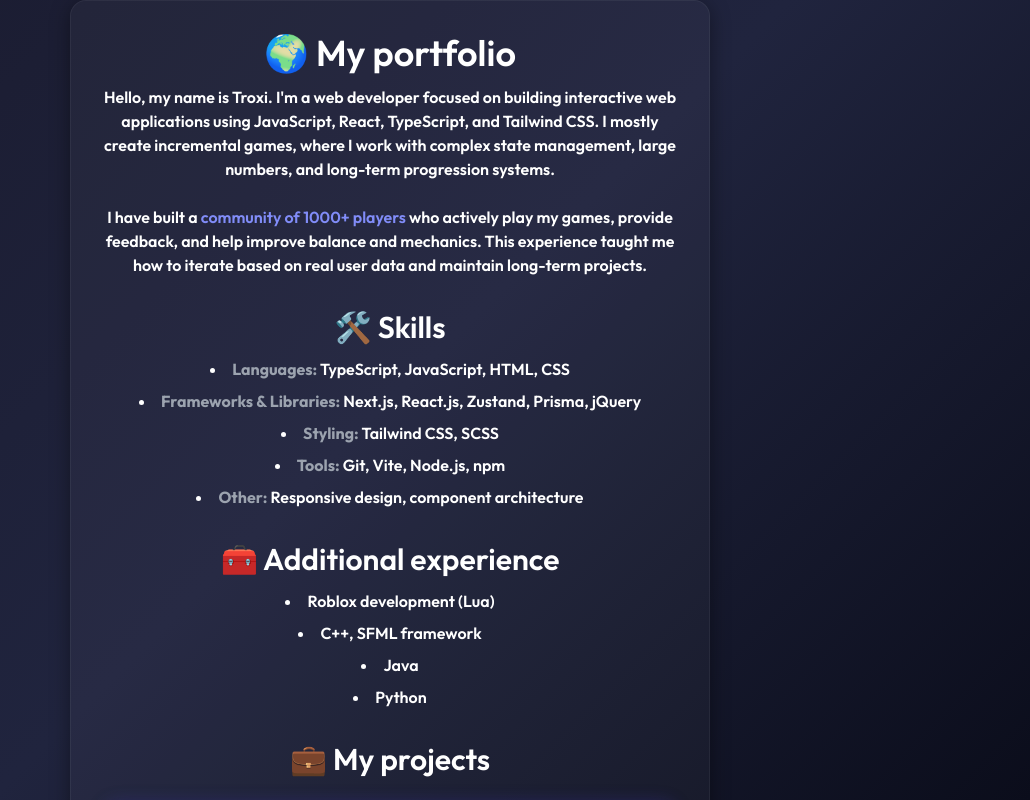
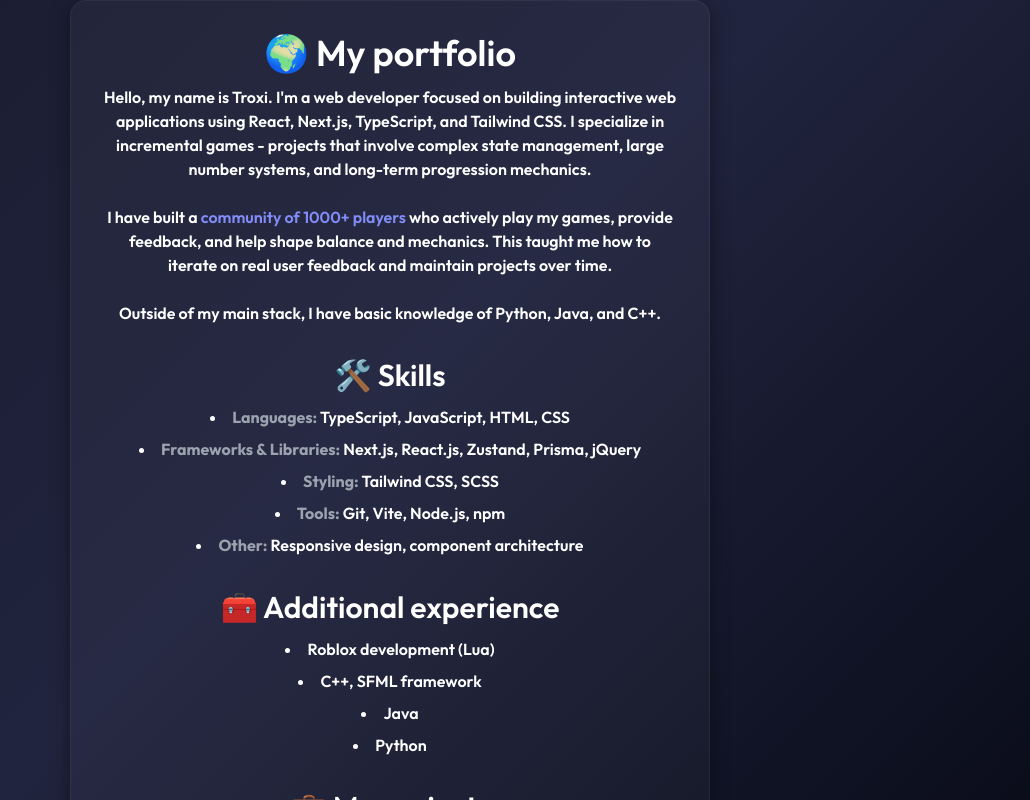
Before and after one commit to Troxi54/troxi54.github.io, a React (Vite) app: page / in a window 1280 px wide. Shown: the top 800 px of the page, without its empty margins (250-1280 px from the left). Built offline with nearby package versions, Linux system fonts and the light colour scheme; the HTML template or start-up script is replaced by a standard one.

Commit message:
feat: update hero

```diff
--- a/src/app/Portfolio.tsx
+++ b/src/app/Portfolio.tsx
@@ -7,10 +7,10 @@ function Portfolio() {
       <h1 className="text-4xl mb-3">🌍 My portfolio</h1>
       <p>
         Hello, my name is Troxi. I'm a web developer focused on building
-        interactive web applications using JavaScript, React, TypeScript, and
-        Tailwind CSS. I mostly create incremental games, where I work with
-        complex state management, large numbers, and long-term progression
-        systems.
+        interactive web applications using React, Next.js, TypeScript, and
+        Tailwind CSS. I specialize in incremental games - projects that involve
+        complex state management, large number systems, and long-term
+        progression mechanics.
       </p>
       <br />
       <p>
@@ -18,9 +18,14 @@ function Portfolio() {
         <Link href="https://discord.gg/YT8R2szHXX">
           community of {globalConfig.membersInDiscordOver}+ players
         </Link>{" "}
-        who actively play my games, provide feedback, and help improve balance
-        and mechanics. This experience taught me how to iterate based on real
-        user data and maintain long-term projects.
+        who actively play my games, provide feedback, and help shape balance and
+        mechanics. This taught me how to iterate on real user feedback and
+        maintain projects over time.
+      </p>
+      <br />
+      <p>
+        Outside of my main stack, I have basic knowledge of Python, Java, and
+        C++.
       </p>
     </section>
   );
```
